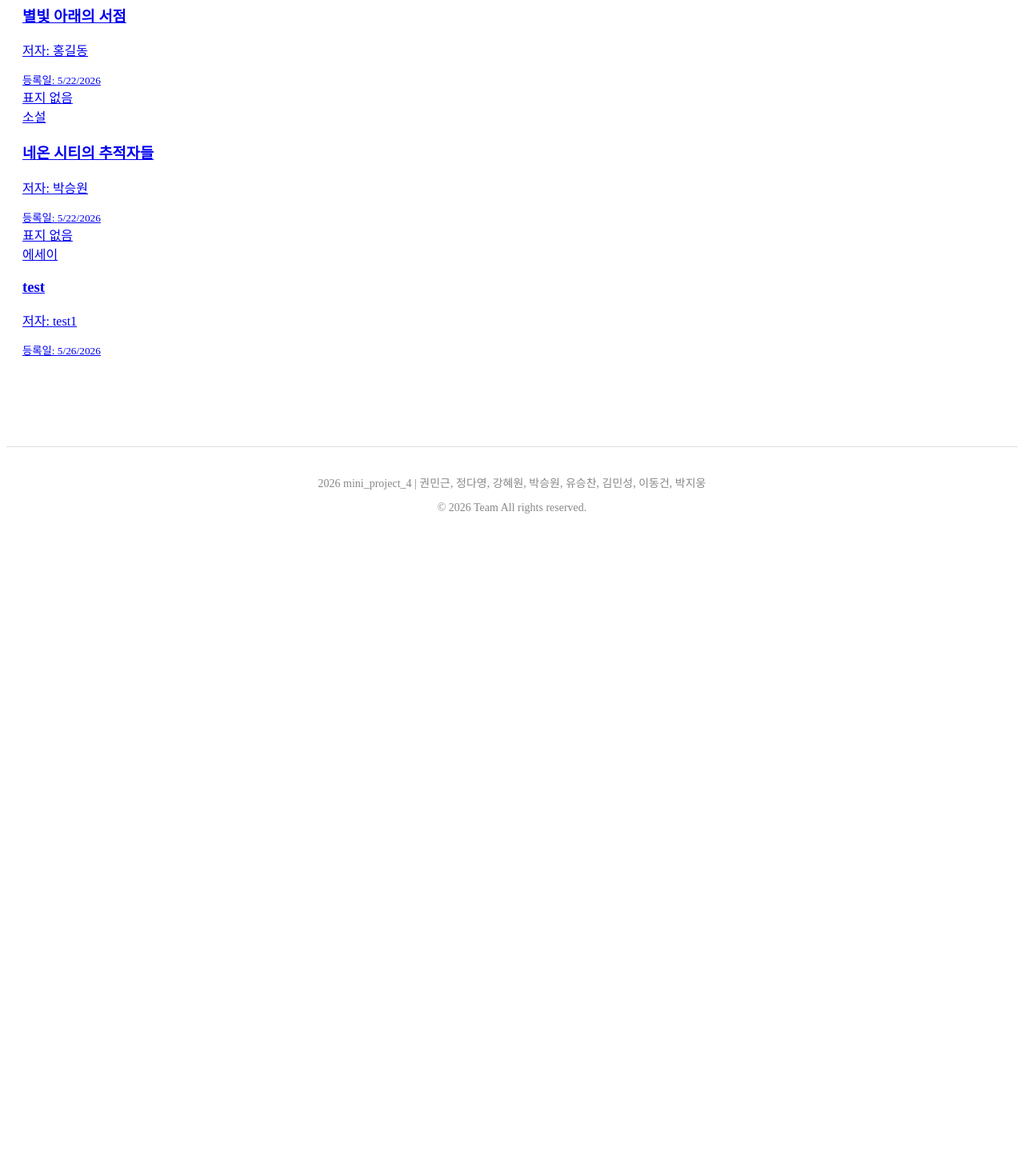
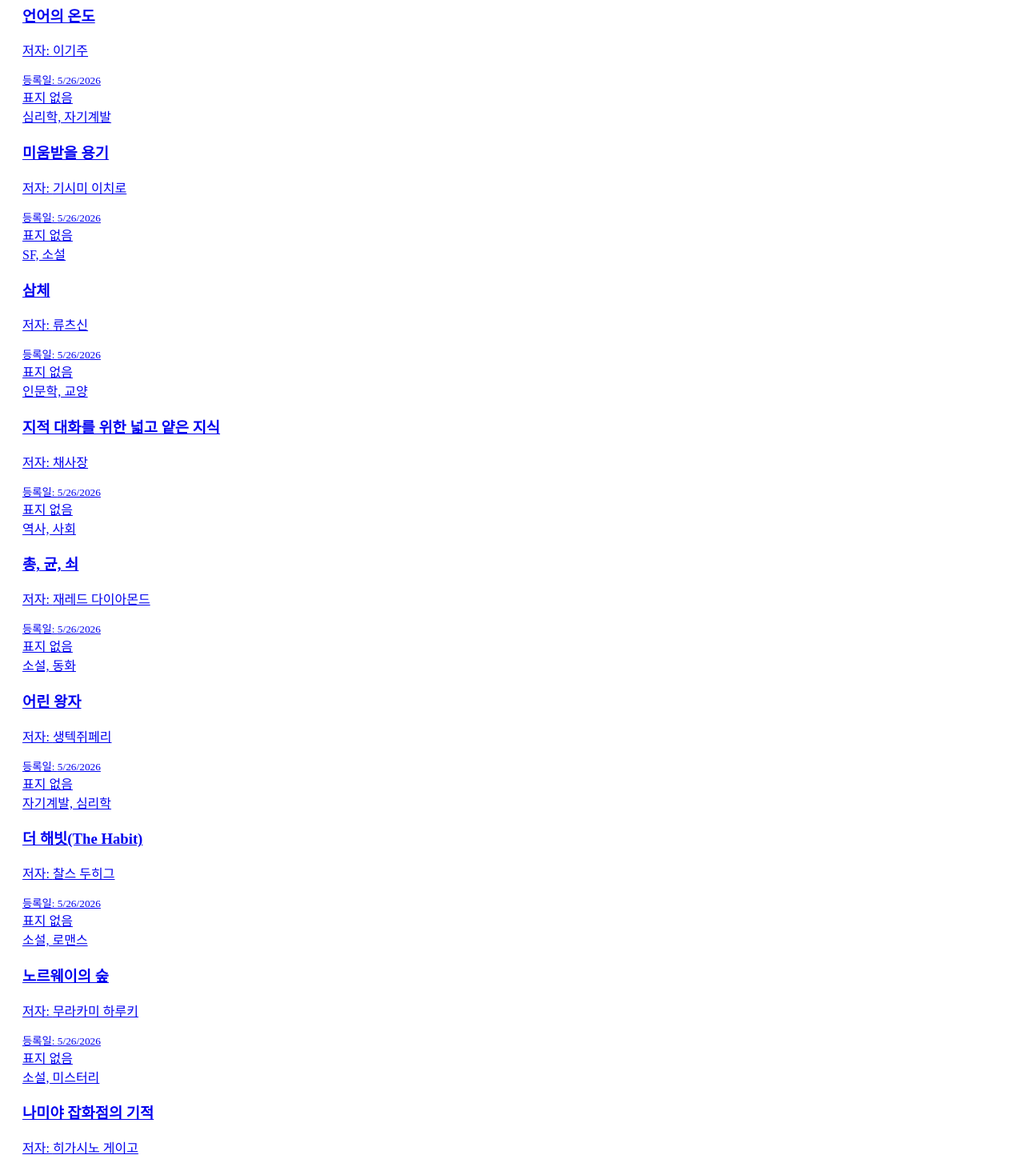
Before and after one commit to DDyodong/mini_project_4, a React (Vite) app: page / in a window 1280 px wide. Shown: the part 160-1624 px from the top of the page at 80% size. Before the commit the page ends 845 px from the top, so only its background shows below. Built offline with nearby package versions, Linux system fonts and the light colour scheme; data requests are answered from the project's data file.

Commit message:
main브랜치와 동기화

```diff
--- a/db.json
+++ b/db.json
@@ -2,46 +2,123 @@
   "books": [
     {
       "id": "1",
-      "title": "별빛 아래의 서점",
-      "author": "홍길동",
-      "content": "작은 마을 서점의 1년을 담은 에세이",
+      "title": "언어의 온도",
+      "author": "이기주",
+      "content": "따뜻한 말 한마디가 누군가의 삶을 어떻게 바꿀 수 있는지에 대한 짧은 이야기들을 모았습니다.\n일상 속에서 발견한 언어들의 의미와 그 온기를 에세이 특유의 감성으로 풀어낸 베스트셀러입니다.\n바쁜 일상 속에서 잠시 멈춰 서서 내 마음을 들여다보고 싶은 이들에게 깊은 울림을 줍니다.",
       "coverImageUrl": "",
-      "createdAt": "2026-05-22T09:00:00.000Z",
-      "updatedAt": "2026-05-22T09:00:00.000Z",
-      "views": 0,
-      "genre": [
-        "에세이"
-      ],
-      "likes": 0
+      "createdAt": "2026-05-26T10:00:00.000Z",
+      "updatedAt": "2026-05-26T10:00:00.000Z",
+      "views": 1500,
+      "genre": ["에세이"],
+      "likes": 340
     },
     {
       "id": "2",
-      "title": "네온 시티의 추적자들",
-      "author": "박승원",
-      "content": "2099년 사이버펑크 도시, 어둠 속에서 진실을 쫓는 탐정의 긴박한 추적 스릴러 소설.",
+      "title": "미움받을 용기",
+      "author": "기시미 이치로",
+      "content": "아들러 심리학을 대화 형식으로 풀어내어, 타인의 시선에서 자유로워지는 법을 제시합니다.\n행복해지기 위해서는 타인에게 미움받는 것을 두려워하지 말아야 한다는 역설적인 메시지를 담았습니다.\n인간관계 때문에 상처받고 고민하는 현대인들에게 삶의 새로운 전환점을 제시하는 철학 심리 도서입니다.",
       "coverImageUrl": "",
-      "createdAt": "2026-05-22T09:00:00.000Z",
-      "updatedAt": "2026-05-22T09:00:00.000Z",
-      "views": 0,
-      "genre": [
-        "소설"
-      ],
-      "likes": 0
+      "createdAt": "2026-05-26T10:05:00.000Z",
+      "updatedAt": "2026-05-26T10:05:00.000Z",
+      "views": 2200,
+      "genre": ["심리학", "자기계발"],
+      "likes": 560
     },
     {
-      "title": "test",
-      "author": "test1",
-      "genre": [
-        "에세이"
-      ],
-      "content": "wqer",
+      "id": "3",
+      "title": "삼체",
+      "author": "류츠신",
+      "content": "문화대혁명 시절, 외계 문명과 접촉한 인류가 겪게 되는 장대한 우주적 재앙을 다룬 SF 걸작입니다.\n물리학적 이론을 바탕으로 한 치밀한 세계관과 인류의 존속을 건 긴박한 이야기가 펼쳐집니다.\nSF 장르의 한계를 넘어서는 스케일과 철학적 질문을 던지며 전 세계적으로 큰 반향을 일으킨 작품입니다.",
       "coverImageUrl": "",
-      "createdAt": "2026-05-26T10:58:30.866+09:00",
-      "updatedAt": "2026-05-26T10:58:30.866+09:00",
-      "views": 0,
-      "likes": 0,
-      "id": "WAYVmNpI6OE"
+      "createdAt": "2026-05-26T10:10:00.000Z",
+      "updatedAt": "2026-05-26T10:10:00.000Z",
+      "views": 1800,
+      "genre": ["SF", "소설"],
+      "likes": 420
+    },
+    {
+      "id": "4",
+      "title": "지적 대화를 위한 넓고 얕은 지식",
+      "author": "채사장",
+      "content": "역사, 경제, 정치, 사회, 윤리 등 인문학의 핵심 분야를 하나의 흐름으로 연결해 설명합니다.\n세상의 복잡한 현상을 이해하기 위해 꼭 알아야 할 기초 지식들을 쉽고 명확하게 정리했습니다.\n교양을 쌓고 싶은 사람들에게 인문학적 소양을 길러주는 최고의 입문서로 꼽히는 도서입니다.",
+      "coverImageUrl": "",
+      "createdAt": "2026-05-26T10:15:00.000Z",
+      "updatedAt": "2026-05-26T10:15:00.000Z",
+      "views": 3100,
+      "genre": ["인문학", "교양"],
+      "likes": 780
+    },
+    {
+      "id": "5",
+      "title": "총, 균, 쇠",
+      "author": "재레드 다이아몬드",
+      "content": "왜 어떤 문명은 발전하고 어떤 문명은 멸망했는지, 지리적 환경과 자원을 중심으로 분석합니다.\n인류 역사를 생물학적, 환경적 요인으로 해석하여 역사의 대서사시를 새롭게 정의했습니다.\n퓰리처상을 수상한 명저로, 인류가 어떻게 현재의 모습에 도달했는지 깊이 있게 통찰합니다.",
+      "coverImageUrl": "",
+      "createdAt": "2026-05-26T10:20:00.000Z",
+      "updatedAt": "2026-05-26T10:20:00.000Z",
+      "views": 1200,
+      "genre": ["역사", "사회"],
+      "likes": 290
+    },
+    {
+      "id": "6",
+      "title": "어린 왕자",
+      "author": "생텍쥐페리",
+      "content": "사막에 불시착한 조종사가 만난 어린 왕자와의 대화를 통해 삶의 본질을 묻습니다.\n어른이 되어 잊어버린 순수함과 관계의 소중함을 동화적 형식을 빌려 감동적으로 그려냅니다.\n전 세계 수많은 사람에게 인생의 정답이 아닌 '질문'을 남겨준 아름답고 영원한 고전입니다.",
+      "coverImageUrl": "",
+      "createdAt": "2026-05-26T10:25:00.000Z",
+      "updatedAt": "2026-05-26T10:25:00.000Z",
+      "views": 4500,
+      "genre": ["소설", "동화"],
+      "likes": 999
+    },
+    {
+      "id": "7",
+      "title": "더 해빗(The Habit)",
+      "author": "찰스 두히그",
+      "content": "우리 삶을 결정짓는 습관의 과학적 원리와 그것을 바꾸는 방법을 다룬 심리학 도서입니다.\n나쁜 습관을 고치고 새로운 성취를 이루기 위한 뇌의 작동 원리를 구체적인 사례와 함께 설명합니다.\n삶의 변화를 꿈꾸는 이들에게 구체적인 실천 가이드를 제공하는 자기계발의 스테디셀러입니다.",
+      "coverImageUrl": "",
+      "createdAt": "2026-05-26T10:30:00.000Z",
+      "updatedAt": "2026-05-26T10:30:00.000Z",
+      "views": 950,
+      "genre": ["자기계발", "심리학"],
+      "likes": 210
+    },
+    {
+      "id": "8",
+      "title": "노르웨이의 숲",
+      "author": "무라카미 하루키",
+      "content": "60년대 도쿄를 배경으로, 상실과 죽음의 그림자 속에서 고뇌하는 청춘들의 애틋한 사랑을 다룹니다.\n특유의 감각적인 문체와 분위기로 독자들을 몰입시키며 젊은 날의 아픔을 투영합니다.\n하루키의 대표작으로, 누구나 겪게 되는 상실의 시대에 대한 위로를 건네는 소설입니다.",
+      "coverImageUrl": "",
+      "createdAt": "2026-05-26T10:35:00.000Z",
+      "updatedAt": "2026-05-26T10:35:00.000Z",
+      "views": 2400,
+      "genre": ["소설", "로맨스"],
+      "likes": 500
+    },
+    {
+      "id": "9",
+      "title": "나미야 잡화점의 기적",
+      "author": "히가시노 게이고",
+      "content": "오래된 잡화점에 상담 편지를 보내면 답장이 오는 마법 같은 공간에서 벌어지는 따뜻한 휴먼 드라마입니다.\n시공간을 초월해 서로의 삶이 얽히며 위로와 희망을 전하는 구성이 매우 돋보입니다.\n추리소설의 거장이 쓴 가장 따뜻한 소설로, 많은 이들에게 눈물과 감동을 선사합니다.",
+      "coverImageUrl": "",
+      "createdAt": "2026-05-26T10:40:00.000Z",
+      "updatedAt": "2026-05-26T10:40:00.000Z",
+      "views": 3800,
+      "genre": ["소설", "미스터리"],
+      "likes": 820
+    },
+    {
+      "id": "10",
+      "title": "부자 아빠 가난한 아빠",
+      "author": "로버트 기요사키",
+      "content": "돈을 위해 일하지 말고 돈이 나를 위해 일하게 만드는 경제적 사고방식을 강조하는 재테크 도서입니다.\n두 아버지를 비교하며 금융 지식의 중요성과 자산 관리의 핵심 원칙을 쉽고 강렬하게 설파합니다.\n재테크 입문자라면 반드시 읽어야 할 고전으로, 부자가 되는 마인드셋을 일깨워줍니다.",
+      "coverImageUrl": "",
+      "createdAt": "2026-05-26T10:45:00.000Z",
+      "updatedAt": "2026-05-26T10:45:00.000Z",
+      "views": 2700,
+      "genre": ["경제", "자기계발"],
+      "likes": 610
     }
-  ],
-  "$schema": "./node_modules/json-server/schema.json"
+  ]
 }
```
Also changed, not shown: src/pages/BookCoverPage.jsx (+4 -2 lines).
